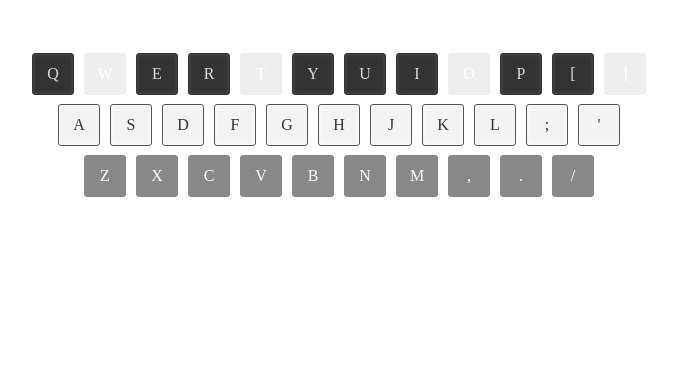
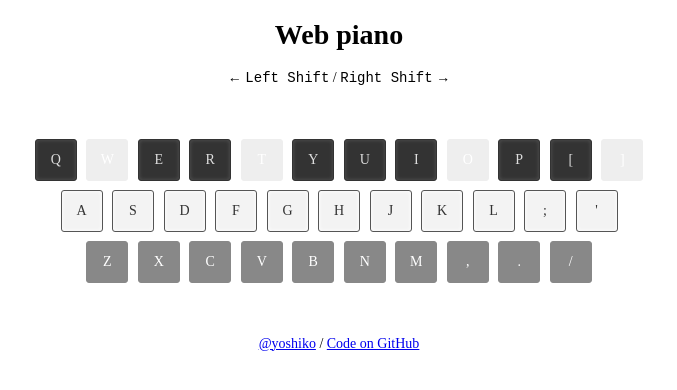
Before and after one commit to yoshiko-pg/piano, a website with bundled scripts: page app/index.html in a window 1280 px wide. Shown: the whole page, without its empty margins (301-978 px from the left). Built offline with nearby package versions, Linux system fonts and the light colour scheme.

Commit message:
:+1: Add links

```diff
--- a/app/components/keyboard.js
+++ b/app/components/keyboard.js
@@ -7,7 +7,7 @@ export default class KeyboardComponent extends BaseComponent {
         :host {
           display: block;
           text-align: center;
-          margin-top: 50px;
+          margin: 50px 0;
         }
 
         div {
--- a/app/index.html
+++ b/app/index.html
@@ -1,9 +1,32 @@
 <!DOCTYPE html>
   <head>
     <title>Web Piano</title>
+    <style>
+      body {
+        font-size: 14px;
+        text-align: center;
+      }
+    </style>
   </head>
   <body>
+    <h1>Web piano</h1>
+
+    <p>
+      ←
+      <kbd>Left Shift</kbd>
+      /
+      <kbd>Right Shift</kbd>
+      →
+    </p>
+
     <my-keyboard></my-keyboard>
+
+    <footer>
+      <a href="http://yoshiko-pg.github.io/" target="_blank">@yoshiko</a>
+      /
+      <a href="https://github.com/yoshiko-pg/piano">Code on GitHub</a>
+    </footer>
+
     <script type="module" src="./components/index.js"></script>
     <script defer nomodule src="./bundle.js"></script>
   </body>
```
